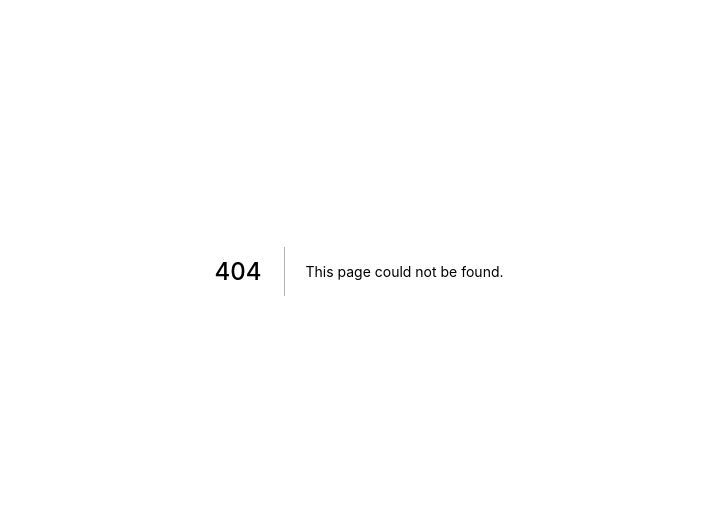
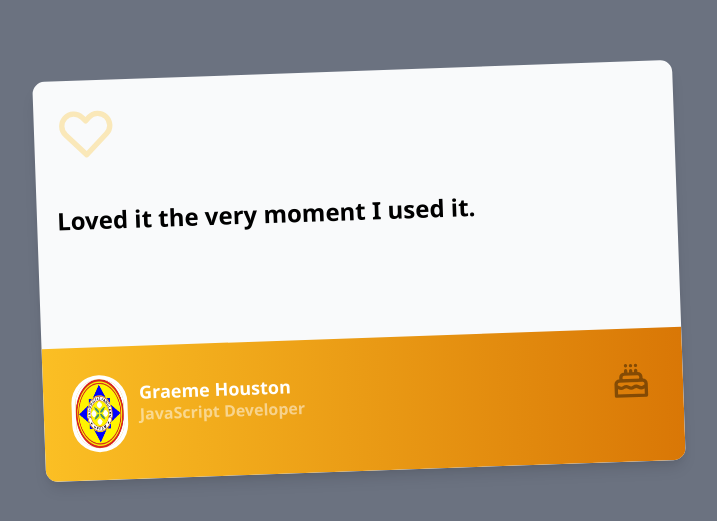
Before and after one commit to KingSit3/TailwindTemplate, a Next.js app: page /tailwindCard in a window 1280 px wide. Before the commit this address had no page. Shown: the part 129-650 px from the top of the page, without its empty margins (281-998 px from the left). Built offline with nearby package versions, Linux system fonts and the light colour scheme.

Commit message:
Add Tailwind Card

```diff
--- a/pages/index.jsx
+++ b/pages/index.jsx
@@ -34,8 +34,8 @@ const Homepage = () => {
             <a href="spotify" className="h-44 w-52 bg-gray-400 flex justify-center items-center">
               Spotify
             </a>
-            <a href="#" className="h-44 w-52 bg-gray-400 flex justify-center items-center">
-              ???
+            <a href="tailwindCard" className="h-44 w-52 bg-gray-400 flex justify-center items-center">
+              Tailwind Card
             </a>
             <a href="#" className="h-44 w-52 bg-gray-400 flex justify-center items-center">
               ???
--- /dev/null
+++ b/pages/tailwindCard.jsx
@@ -0,0 +1,43 @@
+const Homepage = () => {
+    return (
+    <div>
+        <div className="bg-gray-500 overflow-hidden">
+            <div class="flex items-center justify-center h-screen">
+                    {/* {{-- Card --}} */}
+                    <div class="w-3/6 h-3/6 bg-gray-50 flex justify-center rounded-xl overflow-hidden shadow-lg transform -rotate-2 hover:rotate-0 duration-200 hover:shadow-none">
+                        <div class="flex-col w-full flex items-center">
+                            {/* {{-- Top --}} */}
+                            <div class="h-4/6 w-full p-5">
+                                <div class="">
+                                    <svg class="w-16 opacity-30 text-yellow-400" xmlns="http://www.w3.org/2000/svg" fill="none" viewBox="0 0 24 24" stroke="currentColor">
+                                    <path stroke-linecap="round" stroke-linejoin="round" stroke-width="2" d="M4.318 6.318a4.5 4.5 0 000 6.364L12 20.364l7.682-7.682a4.5 4.5 0 00-6.364-6.364L12 7.636l-1.318-1.318a4.5 4.5 0 00-6.364 0z" />
+                                    </svg>
+                                </div>
+                                <div class="text-2xl mt-10 mb-24 font-semibold">Loved it the very moment I used it.</div>
+                            </div>
+                            {/* {{-- Bottom --}} */}
+                            <div class="bg-gradient-to-r from-yellow-400 to-yellow-600 w-full h-full flex justify-between p-8">
+                                <div class="flex space-x-4 h-full">
+                                        <img class="w-12 rounded-full ring-4 ring-white" src="/image/logo.jpg" alt="Image" />
+                                    <div class="flex flex-col text-white leading-4">
+                                    <span class="font-semibold text-lg">Graeme Houston</span>
+                                    <span class="opacity-50 font-semibold">JavaScript Developer</span>
+                                    </div>
+                                </div>
+                                <div>
+                                    <svg class="w-10 opacity-40 hover:opacity-60 cursor-pointer duration-200" xmlns="http://www.w3.org/2000/svg" fill="none" viewBox="0 0 24 24" stroke="currentColor">
+                                    <path stroke-linecap="round" stroke-linejoin="round" stroke-width="2" d="M21 15.546c-.523 0-1.046.151-1.5.454a2.704 2.704 0 01-3 0 2.704 2.704 0 00-3 0 2.704 2.704 0 01-3 0 2.704 2.704 0 00-3 0 2.704 2.704 0 01-3 0 2.701 2.701 0 00-1.5-.454M9 6v2m3-2v2m3-2v2M9 3h.01M12 3h.01M15 3h.01M21 21v-7a2 2 0 00-2-2H5a2 2 0 00-2 2v7h18zm-3-9v-2a2 2 0 00-2-2H8a2 2 0 00-2 2v2h12z" />
+                                    </svg>
+                                </div>
+                            </div>
+                        </div>
+                    </div>
+                    {/* {{-- End Card --}} */}
+                </div>
+            </div>
+
+    </div>
+    )
+  }
+
+  export default Homepage;
```
